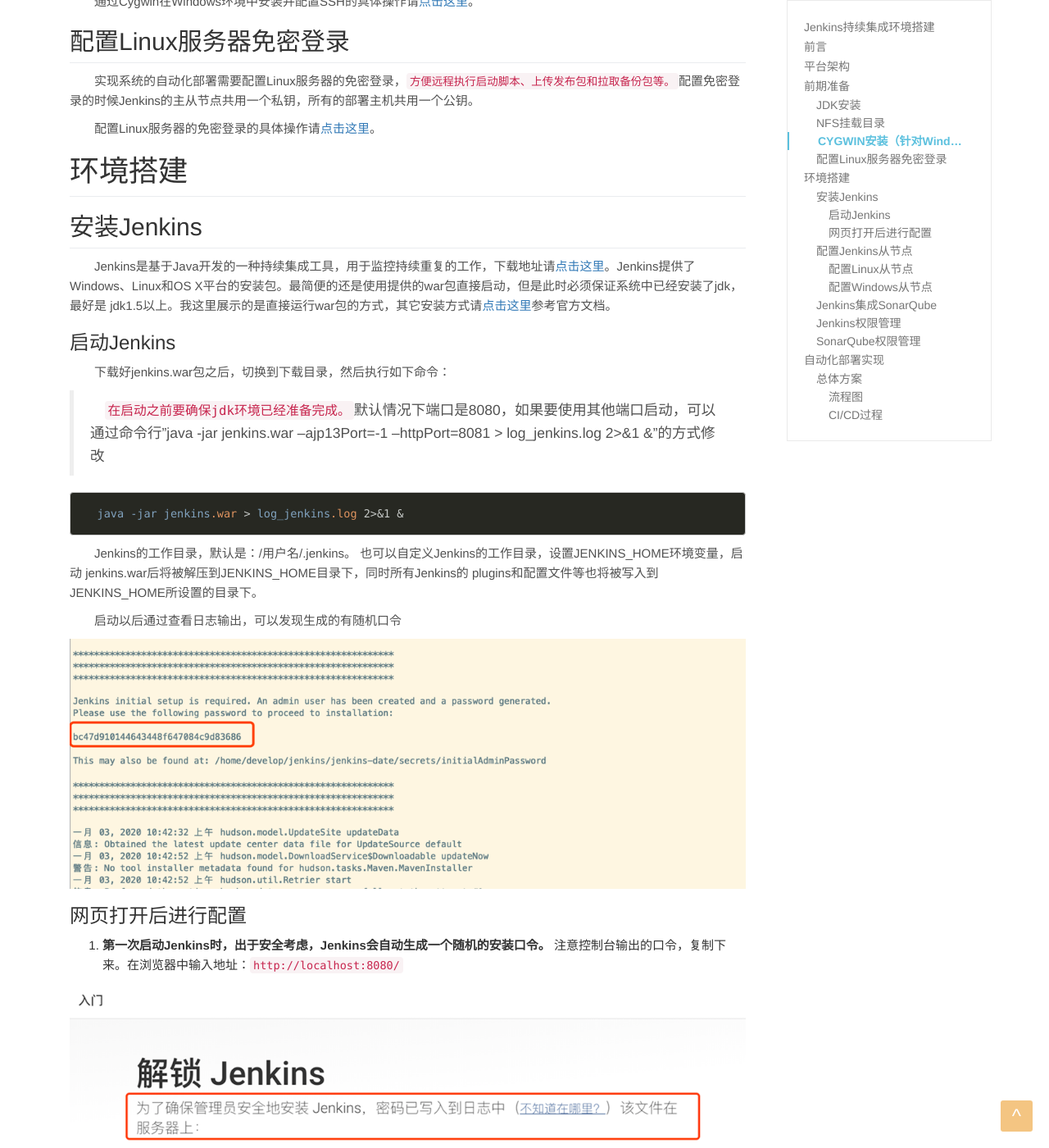
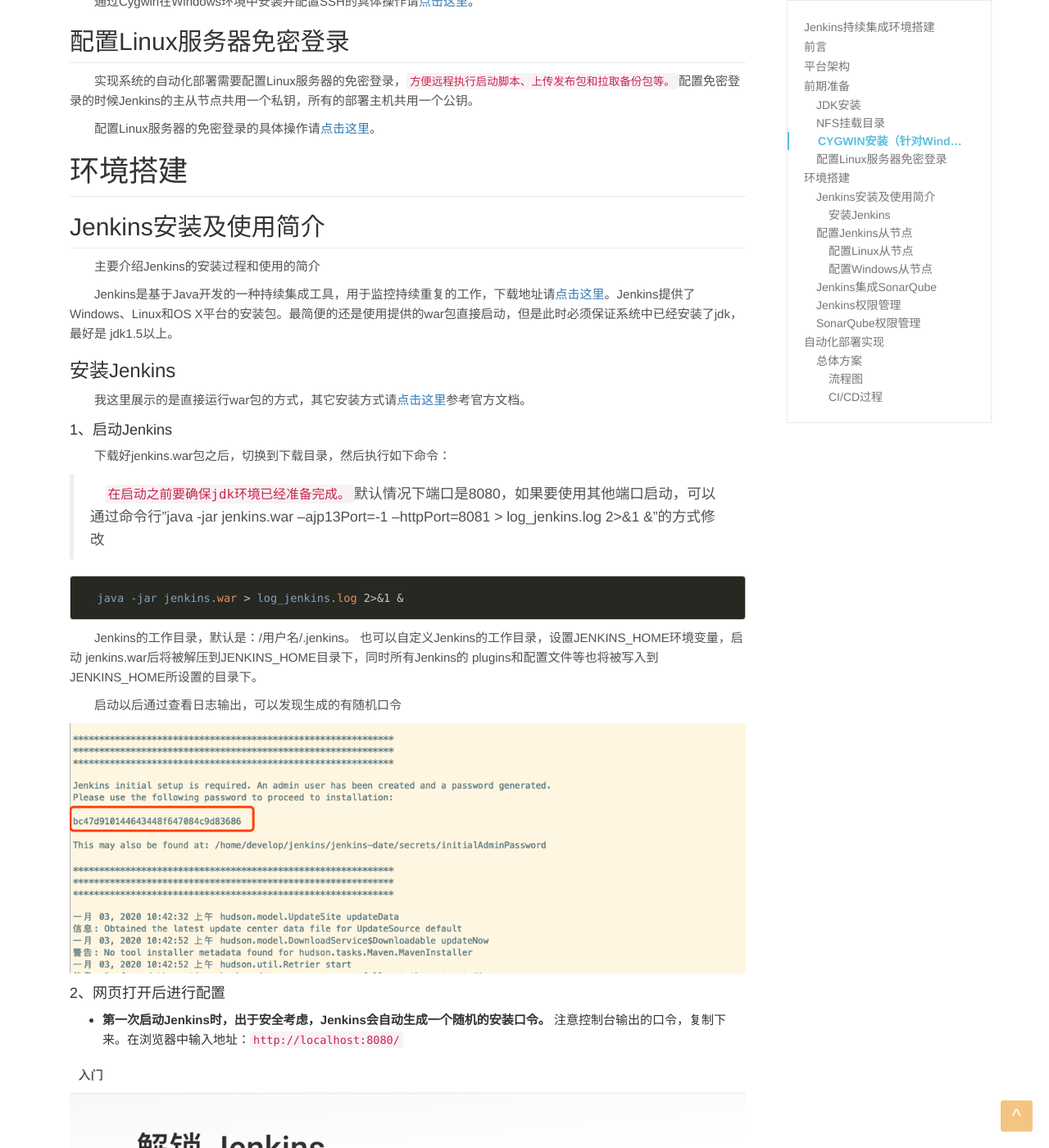
Before and after one commit to howdypl/howdypl.github.io, a Jekyll site: the page built from _posts/2020-01-02-jenkins-summary.md, in a window 1280 px wide and 1400 px high, scrolled down 1553 px. Shown: the whole window at 82% size. Built offline with Jekyll 4.4.1, drawn with Linux system fonts in a browser that asks for light colours; part of the change alters nothing that is shown.

Commit message:
Jenkins持续集成环境搭建初稿202001031410

```diff
--- a/_posts/2020-01-02-jenkins-summary.md
+++ b/_posts/2020-01-02-jenkins-summary.md
@@ -46,11 +46,15 @@ tags: [Jenkins]
 
 # 环境搭建
 
+## Jenkins安装及使用简介
+&emsp;&emsp;主要介绍Jenkins的安装过程和使用的简介
 
-## 安装Jenkins
-&emsp;&emsp;Jenkins是基于Java开发的一种持续集成工具，用于监控持续重复的工作，下载地址请[点击这里](https://jenkins.io/zh/download/ "Jenkins下载地址")。Jenkins提供了Windows、Linux和OS X平台的安装包。最简便的还是使用提供的war包直接启动，但是此时必须保证系统中已经安装了jdk，最好是 jdk1.5以上。我这里展示的是直接运行war包的方式，其它安装方式请[点击这里](https://jenkins.io/zh/doc/book/getting-started/ "官方参考文档")参考官方文档。
+&emsp;&emsp;Jenkins是基于Java开发的一种持续集成工具，用于监控持续重复的工作，下载地址请[点击这里](https://jenkins.io/zh/download/ "Jenkins下载地址")。Jenkins提供了Windows、Linux和OS X平台的安装包。最简便的还是使用提供的war包直接启动，但是此时必须保证系统中已经安装了jdk，最好是 jdk1.5以上。
 
-### 启动Jenkins
+### 安装Jenkins
+&emsp;&emsp;我这里展示的是直接运行war包的方式，其它安装方式请[点击这里](https://jenkins.io/zh/doc/book/getting-started/ "官方参考文档")参考官方文档。
+
+#### 1、启动Jenkins
 &emsp;&emsp;下载好jenkins.war包之后，切换到下载目录，然后执行如下命令：
 
 >&emsp;`在启动之前要确保jdk环境已经准备完成。`默认情况下端口是8080，如果要使用其他端口启动，可以通过命令行"java -jar jenkins.war --ajp13Port=-1 --httpPort=8081 > log_jenkins.log 2>&1 &"的方式修改
@@ -65,32 +69,32 @@ tags: [Jenkins]
 
 ![随机口令](https://howdypl.github.io/img/jenkins/jenkins-1.png "随机口令"){:height="100%" width="100%"}
 
-### 网页打开后进行配置
+#### 2、网页打开后进行配置
 
-1. **第一次启动Jenkins时，出于安全考虑，Jenkins会自动生成一个随机的安装口令。**
+- **第一次启动Jenkins时，出于安全考虑，Jenkins会自动生成一个随机的安装口令。**
 注意控制台输出的口令，复制下来。在浏览器中输入地址：`http://localhost:8080/`
 
 ![解锁Jenkins](https://howdypl.github.io/img/jenkins/jenkins-2.png "解锁Jenkins"){:height="100%" width="100%"}
 
-2. **选择需要安装的插件**
+- **选择需要安装的插件**
 
 &emsp;&emsp;选择默认推荐即可，会安装通用的社区插件，剩下的可以在使用的时候再进行安装。
 
 ![安装插件](https://howdypl.github.io/img/jenkins/jenkins-3.png "安装插件"){:height="100%" width="100%"}
 
-3. 开始安装，由于网络原因，有一些插件可能会安装失败。
+- 开始安装，由于网络原因，有一些插件可能会安装失败。
 
 ![安装插件过程中](https://howdypl.github.io/img/jenkins/jenkins-4.png "安装插件过程中"){:height="100%" width="100%"}
 
-4. **设置Admin用户和密码**
+- **设置Admin用户和密码**
 
 ![初始化管理员](https://howdypl.github.io/img/jenkins/jenkins-5.png "初始化管理员"){:height="100%" width="100%"}
 
-5. **安装完成**
+- **安装完成**
 
 ![安装完成](https://howdypl.github.io/img/jenkins/jenkins-6.png "安装完成"){:height="100%" width="100%"}
 
-6. **登录Jenkins**
+- **登录Jenkins**
 
 ![登录Jenkins](https://howdypl.github.io/img/jenkins/jenkins-7.png "登录Jenkins"){:height="100%" width="100%"}
 
```
